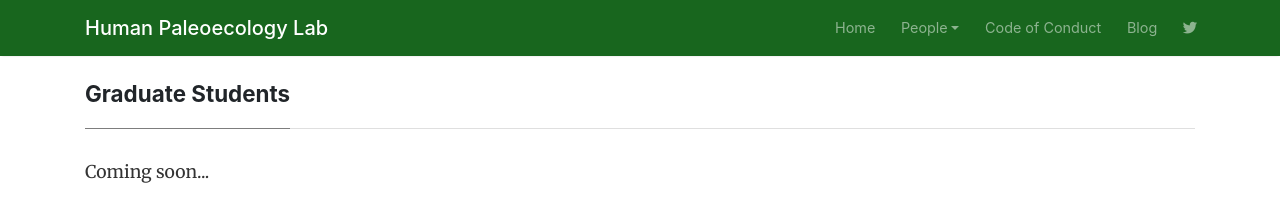
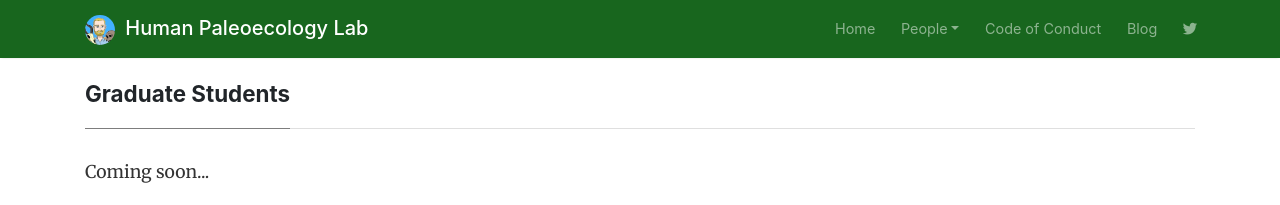
Before and after one commit to wabarr/PAPER, a Jekyll site: the page built from grad-students.md, in a window 1280 px wide. Shown: the top 205 px of the page. Built offline with Jekyll 4.4.1, drawn with Linux system fonts in a browser that asks for light colours; nearby versions of some CDN libraries; comment, search, counter and statistics services are not loaded.

Commit message:
photo in nav logo

```diff
--- a/_layouts/default.html
+++ b/_layouts/default.html
@@ -48,6 +48,7 @@
 
     <!-- Begin Logo -->
     <a class="navbar-brand" href="{{ site.baseurl }}/">
+    <img src="{{ site.baseurl}}/{{site.logo}}" alt="{{site.name}}">
     {{site.name}}
     </a>
     <!-- End Logo -->
--- a/assets/css/customizations.css
+++ b/assets/css/customizations.css
@@ -6,8 +6,3 @@
 .navbar-brand img {
     border-radius: 50%;
 }
-
-.mediumnavigation .navbar-brand img {
-   max-height: 60px;
-   margin-right: 5px;
-}
```
